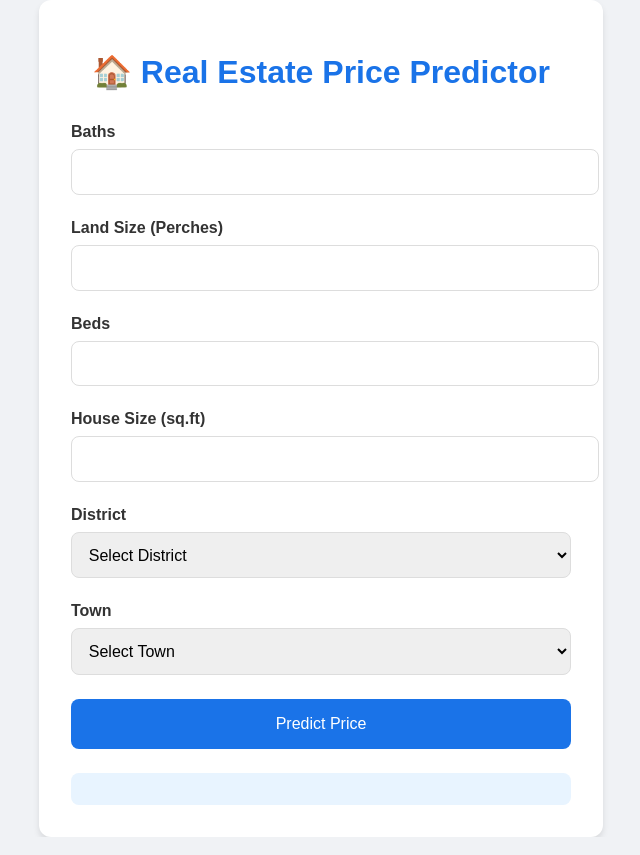
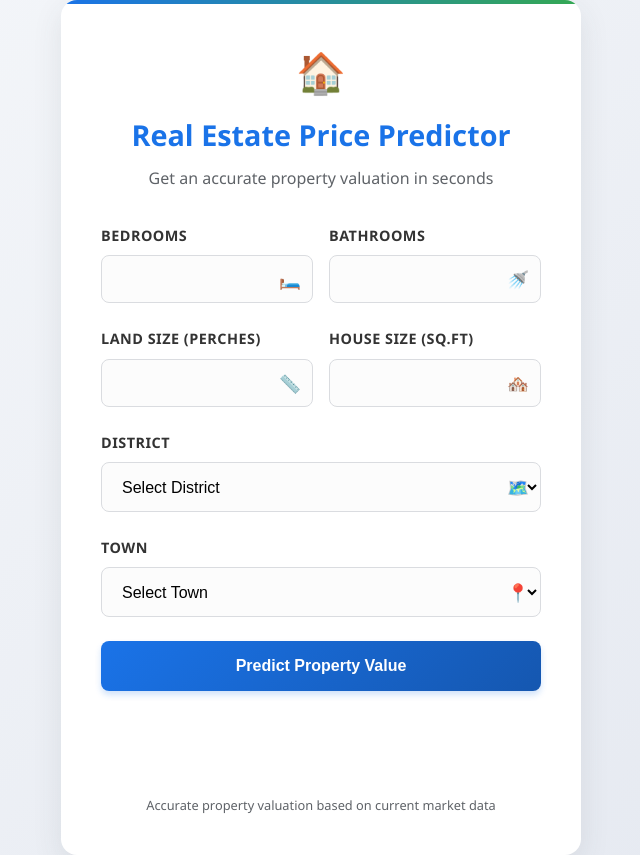
Before and after one commit to Sanjula19/Real-state-price-predictor-using-machine-learning, a Flask app: page / in a window 1280 px wide. Shown: the whole page, without its empty margins (319-959 px from the left). Run offline with Flask 3, Linux system fonts and the light colour scheme.

Commit message:
enhance UI with professional design improvements

```diff
--- a/valuationTool/templates/index.html
+++ b/valuationTool/templates/index.html
@@ -4,108 +4,284 @@
 <head>
     <meta charset="UTF-8">
     <meta name="viewport" content="width=device-width, initial-scale=1.0">
-    <title>Real Estate Predictor</title>
+    <title>Real Estate Predictor | Professional Property Valuation</title>
     <style>
+        :root {
+            --primary: #1a73e8;
+            --primary-dark: #1557b0;
+            --secondary: #34a853;
+            --accent: #fbbc05;
+            --text: #333333;
+            --text-light: #5f6368;
+            --background: #f8f9fa;
+            --card-bg: #ffffff;
+            --border: #dadce0;
+            --shadow: rgba(60, 64, 67, 0.1);
+            --success: #e8f4ff;
+        }
+
+        * {
+            margin: 0;
+            padding: 0;
+            box-sizing: border-box;
+        }
+
         body {
-            font-family: 'Arial', sans-serif;
-            background: #f0f2f5;
+            font-family: 'Segoe UI', Tahoma, Geneva, Verdana, sans-serif;
+            background: linear-gradient(135deg, #f5f7fa 0%, #e4e8f0 100%);
             display: flex;
             justify-content: center;
             align-items: center;
             min-height: 100vh;
             margin: 0;
+            color: var(--text);
+            line-height: 1.6;
         }
 
         .container {
-            background: white;
-            padding: 2rem;
-            border-radius: 12px;
-            box-shadow: 0 4px 6px rgba(0, 0, 0, 0.1);
+            background: var(--card-bg);
+            padding: 2.5rem;
+            border-radius: 16px;
+            box-shadow: 0 10px 30px var(--shadow);
             width: 100%;
-            max-width: 500px;
+            max-width: 520px;
+            position: relative;
+            overflow: hidden;
+        }
+
+        .container::before {
+            content: '';
+            position: absolute;
+            top: 0;
+            left: 0;
+            right: 0;
+            height: 4px;
+            background: linear-gradient(90deg, var(--primary), var(--secondary));
+        }
+
+        .header {
+            text-align: center;
+            margin-bottom: 2rem;
+            position: relative;
+        }
+
+        .header-icon {
+            font-size: 2.5rem;
+            margin-bottom: 0.5rem;
+            display: block;
         }
 
         h1 {
-            color: #1a73e8;
-            text-align: center;
-            margin-bottom: 2rem;
+            color: var(--primary);
+            font-size: 1.8rem;
+            font-weight: 700;
+            margin-bottom: 0.5rem;
+        }
+
+        .subtitle {
+            color: var(--text-light);
+            font-size: 1rem;
+            font-weight: 400;
         }
 
         .form-group {
             margin-bottom: 1.5rem;
+            position: relative;
         }
 
         label {
             display: block;
             margin-bottom: 0.5rem;
-            color: #333;
+            color: var(--text);
             font-weight: 600;
+            font-size: 0.9rem;
+            text-transform: uppercase;
+            letter-spacing: 0.5px;
+        }
+
+        .input-container {
+            position: relative;
         }
 
         input,
         select {
             width: 100%;
-            padding: 0.8rem;
-            border: 1px solid #ddd;
+            padding: 0.9rem 1rem;
+            border: 1px solid var(--border);
             border-radius: 8px;
             font-size: 16px;
+            transition: all 0.3s ease;
+            background-color: #fcfcfc;
+        }
+
+        input:focus,
+        select:focus {
+            outline: none;
+            border-color: var(--primary);
+            box-shadow: 0 0 0 2px rgba(26, 115, 232, 0.2);
+            background-color: white;
+        }
+
+        .input-icon {
+            position: absolute;
+            right: 12px;
+            top: 50%;
+            transform: translateY(-50%);
+            color: var(--text-light);
+            font-size: 1.1rem;
         }
 
         button {
             width: 100%;
             padding: 1rem;
-            background: #1a73e8;
+            background: linear-gradient(135deg, var(--primary) 0%, var(--primary-dark) 100%);
             color: white;
             border: none;
             border-radius: 8px;
             font-size: 16px;
+            font-weight: 600;
             cursor: pointer;
-            transition: background 0.3s;
+            transition: all 0.3s ease;
+            box-shadow: 0 4px 6px rgba(26, 115, 232, 0.2);
+            position: relative;
+            overflow: hidden;
         }
 
         button:hover {
-            background: #1557b0;
+            transform: translateY(-2px);
+            box-shadow: 0 6px 12px rgba(26, 115, 232, 0.25);
+        }
+
+        button:active {
+            transform: translateY(0);
+        }
+
+        button::after {
+            content: '';
+            position: absolute;
+            top: 50%;
+            left: 50%;
+            width: 5px;
+            height: 5px;
+            background: rgba(255, 255, 255, 0.5);
+            opacity: 0;
+            border-radius: 100%;
+            transform: scale(1, 1) translate(-50%);
+            transform-origin: 50% 50%;
+        }
+
+        button:focus:not(:active)::after {
+            animation: ripple 1s ease-out;
+        }
+
+        @keyframes ripple {
+            0% {
+                transform: scale(0, 0);
+                opacity: 0.5;
+            }
+            100% {
+                transform: scale(20, 20);
+                opacity: 0;
+            }
         }
 
         #result {
             margin-top: 1.5rem;
-            padding: 1rem;
-            background: #e8f4ff;
+            padding: 1.5rem;
+            background: var(--success);
             border-radius: 8px;
             text-align: center;
             font-size: 1.2rem;
-            color: #1a73e8;
+            color: var(--primary);
+            border-left: 4px solid var(--primary);
+            transition: all 0.3s ease;
+            opacity: 0;
+            transform: translateY(10px);
+        }
+
+        #result.show {
+            opacity: 1;
+            transform: translateY(0);
+        }
+
+        .form-row {
+            display: flex;
+            gap: 1rem;
+        }
+
+        .form-row .form-group {
+            flex: 1;
+        }
+
+        .footer {
+            text-align: center;
+            margin-top: 2rem;
+            color: var(--text-light);
+            font-size: 0.8rem;
+        }
+
+        @media (max-width: 600px) {
+            .container {
+                padding: 2rem 1.5rem;
+                margin: 1rem;
+            }
+
+            .form-row {
+                flex-direction: column;
+                gap: 0;
+            }
         }
     </style>
 </head>
 
 <body>
     <div class="container">
-        <h1>🏠 Real Estate Price Predictor</h1>
+        <div class="header">
+            <span class="header-icon">🏠</span>
+            <h1>Real Estate Price Predictor</h1>
+            <p class="subtitle">Get an accurate property valuation in seconds</p>
+        </div>
 
         <form id="predictForm">
+            <div class="form-row">
                 <div class="form-group">
-                <label for="baths">Baths</label>
-                <input type="number" id="baths" required>
+                    <label for="beds">Bedrooms</label>
+                    <div class="input-container">
+                        <input type="number" id="beds" min="1" max="10" required>
+                        <span class="input-icon">🛏️</span>
+                    </div>
                 </div>
 
                 <div class="form-group">
-                <label for="land_size">Land Size (Perches)</label>
-                <input type="number" step="0.1" id="land_size" required>
+                    <label for="baths">Bathrooms</label>
+                    <div class="input-container">
+                        <input type="number" id="baths" min="1" max="10" required>
+                        <span class="input-icon">🚿</span>
+                    </div>
+                </div>
             </div>
 
+            <div class="form-row">
                 <div class="form-group">
-                <label for="beds">Beds</label>
-                <input type="number" id="beds" required>
+                    <label for="land_size">Land Size (Perches)</label>
+                    <div class="input-container">
+                        <input type="number" step="0.1" id="land_size" min="1" required>
+                        <span class="input-icon">📏</span>
+                    </div>
                 </div>
 
                 <div class="form-group">
                     <label for="house_size">House Size (sq.ft)</label>
-                <input type="number" id="house_size" required>
+                    <div class="input-container">
+                        <input type="number" id="house_size" min="100" required>
+                        <span class="input-icon">🏘️</span>
+                    </div>
+                </div>
             </div>
 
             <div class="form-group">
                 <label for="district">District</label>
+                <div class="input-container">
                     <select id="district" onchange="updateTowns()" required>
                         <option value="" disabled selected>Select District</option>
                         <option value="Ampara">Ampara</option>
@@ -133,19 +309,28 @@
                         <option value="Trincomalee">Trincomalee</option>
                         <option value="Vavuniya">Vavuniya</option>
                     </select>
+                    <span class="input-icon">🗺️</span>
+                </div>
             </div>
 
             <div class="form-group">
                 <label for="town">Town</label>
+                <div class="input-container">
                     <select id="town" required>
                         <option value="" disabled selected>Select Town</option>
                     </select>
+                    <span class="input-icon">📍</span>
+                </div>
             </div>
 
-            <button type="submit">Predict Price</button>
+            <button type="submit">Predict Property Value</button>
         </form>
 
         <div id="result"></div>
+
+        <div class="footer">
+            <p>Accurate property valuation based on current market data</p>
+        </div>
     </div>
 
     <script>
@@ -213,16 +398,19 @@
                 });
 
                 const result = await response.json();
+                const resultDiv = document.getElementById("result");
+
                 if (result.error) {
-                    document.getElementById("result").innerHTML =
-                        `<span style="color:red">Error: ${result.error}</span>`;
+                    resultDiv.innerHTML = `<span style="color:red">Error: ${result.error}</span>`;
                 } else {
-                    document.getElementById("result").innerHTML =
-                        `Predicted Price: <strong>Rs. ${result.predicted_price.toLocaleString()}</strong>`;
+                    resultDiv.innerHTML = `Estimated Property Value: <strong>Rs. ${result.predicted_price.toLocaleString()}</strong>`;
                 }
+
+                resultDiv.classList.add("show");
             } catch (error) {
-                document.getElementById("result").innerHTML =
-                    "<span style='color:red'>Network Error</span>";
+                const resultDiv = document.getElementById("result");
+                resultDiv.innerHTML = "<span style='color:red'>Network Error. Please try again.</span>";
+                resultDiv.classList.add("show");
             }
         });
     </script>
```
Lines whose indentation alone changed are shown as unchanged.
